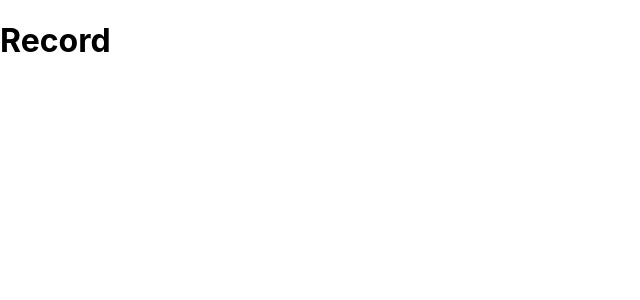
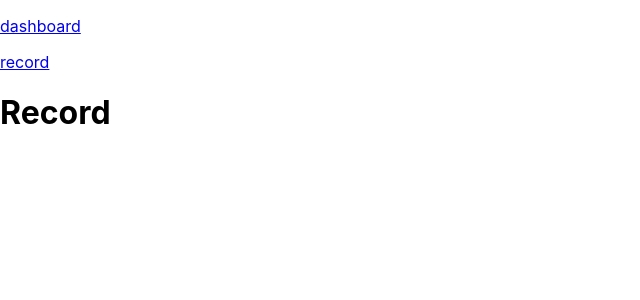
Before and after one commit to kimkgh8/archive, a React (Create React App) app in the folder front/: page /record in a window 1280 px wide. Shown: the top 300 px of the page, without its empty margins (0-640 px from the left). Built offline with nearby package versions, Linux system fonts and the light colour scheme.

Commit message:
✨ Feat : 사이드바 추가

```diff
--- a/front/src/js/App.js
+++ b/front/src/js/App.js
@@ -8,9 +8,11 @@ import Dashboard from "./components/Dashboard";
 import Record from "./components/Record";
 import RecordModify from "./components/RecordModify";
 import RecordDetail from "./components/RecordDetail";
+import Sidebar from "./components/Sidebar";
 
 function App() {
   return <Router>
+		{window.location.pathname === "/" || window.location.pathname === "/login" ? null : <Sidebar />}
 		<Routes>
 			<Route path="/" element={ <Login />} />
 			<Route path="/login" element={ <Login />} />
--- /dev/null
+++ b/front/src/js/components/Sidebar.js
@@ -0,0 +1,24 @@
+import { React } from "react";
+import { Link } from "react-router-dom";
+
+import SidebarItem from "./SidebarItem";
+function Sidebar() {
+	const items = [
+		{ name: "dashboard", path: "/dashboard"},
+		{ name: "record", path: "/record"},
+	]
+
+	return (
+		<div className="sidebar">
+			{items.map((item, index) => {
+				return (
+					<Link to={item.path} key={index}>
+						<SidebarItem menu={item} />
+					</Link>
+				);
+			})}
+		</div>
+	);
+}
+
+export default Sidebar;
--- /dev/null
+++ b/front/src/js/components/SidebarItem.js
@@ -0,0 +1,11 @@
+import { React } from "react";
+
+function SidebarItem({ menu }) {
+	return (
+		<div className="sidebar-item">
+			<p>{menu.name}</p>
+		</div>
+	);
+}
+
+export default SidebarItem;
```
